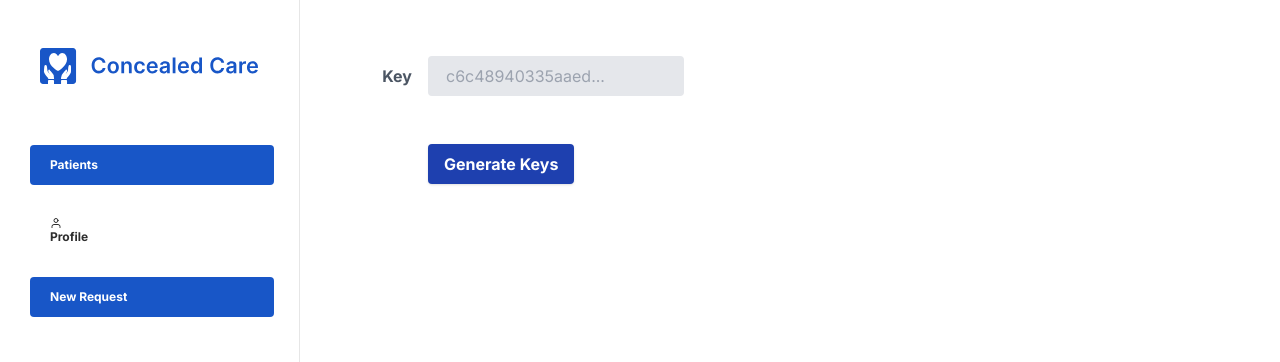
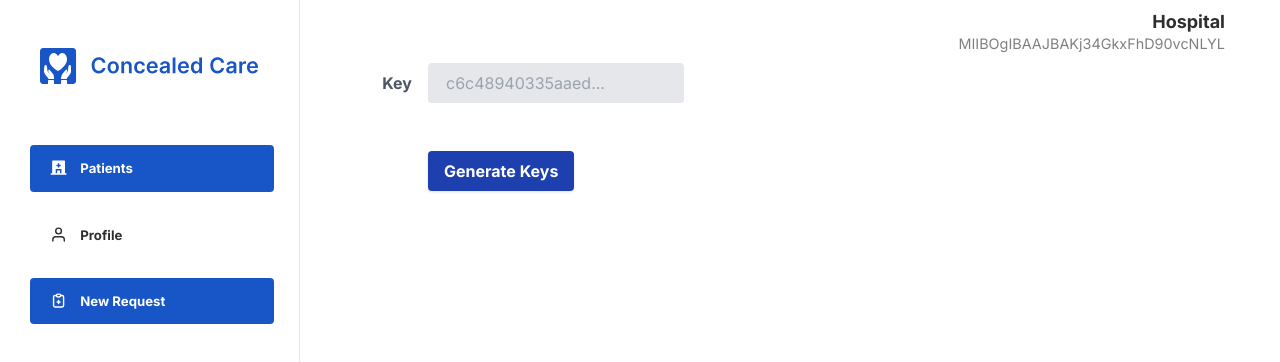
Before and after one commit to lipet2k/mit-bitcoin-expo2, a React (Create React App) app: page /employer in a window 1280 px wide. Shown: the top 362 px of the page. Built offline with nearby package versions, Linux system fonts and the light colour scheme.

Commit message:
global styling updates

```diff
--- a/src/components/Sidebar.js
+++ b/src/components/Sidebar.js
@@ -1,7 +1,8 @@
 import '../styles/Sidebar.css';
 import { Link } from 'react-router-dom';
 import { FiUser } from "react-icons/fi";
-
+import { RiHospitalFill } from "react-icons/ri";
+import {TbReportMedical} from "react-icons/tb";
 
 
 const NavigationBar = () => {
@@ -11,7 +12,7 @@ const NavigationBar = () => {
         <div className="links-container ml-10">
           <Link className="nav-item mt-5" to="/generate">
             <button class="btn-col-main hover:bg-blue-700 text-white py-2 px-4 rounded">
-              Patients
+              <RiHospitalFill /> Patients
             </button>
           </Link>
           <Link className="nav-item mt-5" to="/employer">
@@ -22,7 +23,7 @@ const NavigationBar = () => {
 
           <Link className="nav-item mt-5" to="/hospital">
             <button class="btn-col-main hover:bg-blue-700 text-white py-2 px-4 rounded">
-              New Request
+              <TbReportMedical /> New Request
             </button>
           </Link>
         </div>
@@ -35,9 +36,10 @@ const NavigationBar = () => {
 const Header = () => {
 
     return (
-      <div className="heading-container bg-white flex mb-5">
-        <button className="text-lg large-font heading-font shrink-0 mx-5 mt-2 ">
-          Concealed Care
+      <div className="heading-container bg-white">
+        <button className="profile-info text-lg large-font heading-font shrink-0 mx-5 mt-2 ">
+          <h3>Hospital</h3>
+          <p>MIIBOgIBAAJBAKj34GkxFhD90vcNLYL</p>
         </button>
         <NavigationBar />
       </div>
--- a/src/styles/Sidebar.css
+++ b/src/styles/Sidebar.css
@@ -40,7 +40,7 @@
 
 .sidenav .links-container button {
     font-weight: 700;
-    padding: 12px 20px;
+    padding: 15px 20px;
     text-align: left;
     width: 100%;
 }
@@ -53,12 +53,44 @@
 
 #logo {
     padding: 40px;
+    cursor: pointer;
 }
 
 .sidenav button {
     color: #2E2E2E;
+    font-size: 1.1em;
 }
 
 .sidenav button.btn-col-main {
     color: #fff;
 }
+
+.sidenav button svg {
+    display: inline;
+    margin-right: 10px;
+    margin-top: -3px;
+
+    height: 1.3em;
+    width: 1.3em;
+}
+
+.profile-info {
+    text-align: right;
+    position: absolute;
+    right: 35px;
+}
+
+.profile-info h3 {
+    font-weight: 700;
+    color: #2E2E2E;
+}
+
+.profile-info p {
+    color: #808080;
+    font-size: .8em;
+    line-height: 15px;
+}
+
+.heading-container {
+    height: 63px;
+}
```
